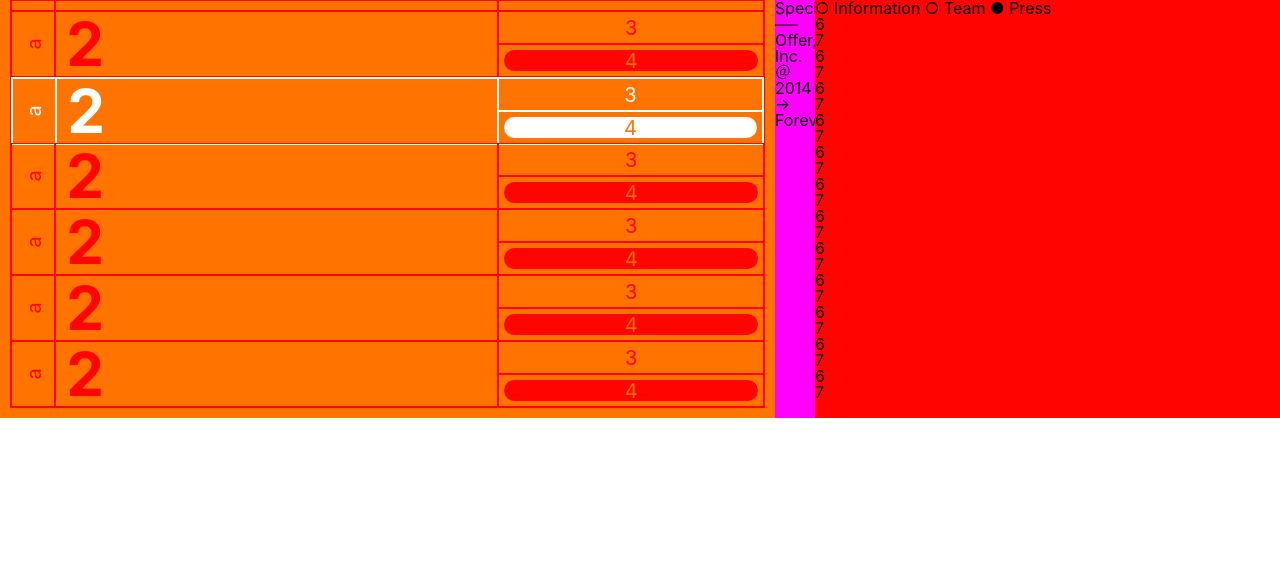
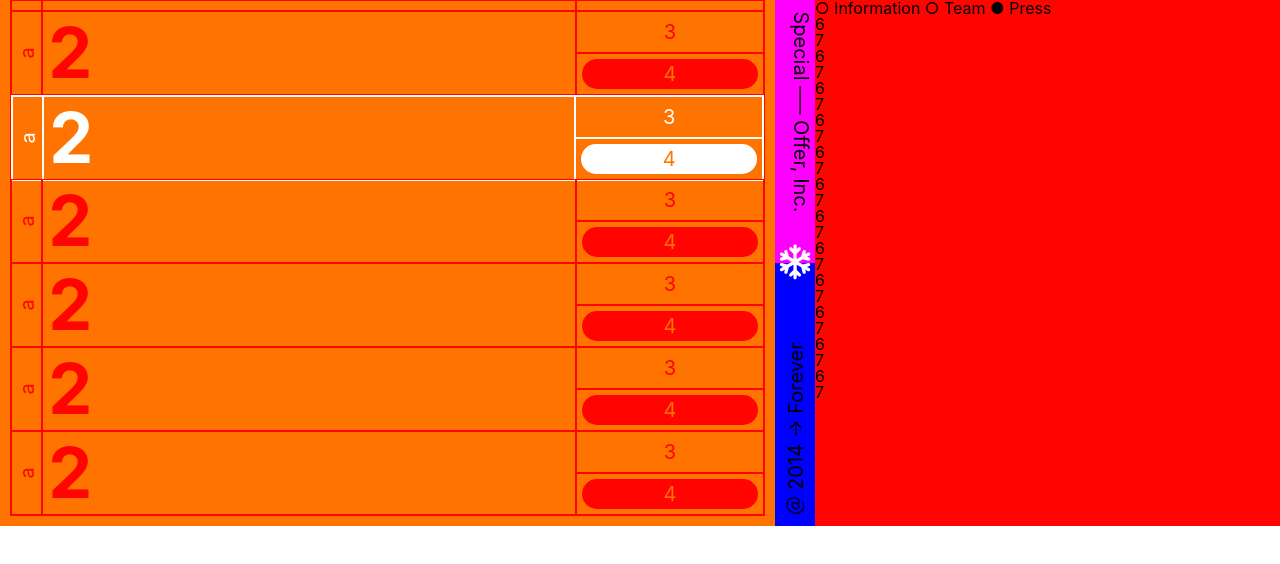
Before and after one commit to draketamer/csslayout_masterclass_challenge, a website built with Vite: page index.html in a window 1280 px wide. Built offline with nearby package versions, Linux system fonts and the light colour scheme.

Commit message:
중앙 바까지 완성

```diff
--- a/index.html
+++ b/index.html
@@ -74,6 +74,9 @@
       <div class="slice__blue">
         <span>＠ 2014 → Forever</span>
       </div>
+      <div class="slice__icon">
+        <i class="fa-regular fa-snowflake fa-lg"></i>
+      </div>
     </section>
     <section class="board">
       <div class="header">
@@ -141,5 +144,9 @@
         <h3 class="board__press-summary">7</h3>
       </div>
     </section>
+    <script
+      src="https://kit.fontawesome.com/1120a877b7.js"
+      crossorigin="anonymous"
+    ></script>
   </body>
 </html>
--- a/styles/style.scss
+++ b/styles/style.scss
@@ -20,7 +20,7 @@ body {
     grid-template-rows: minmax(10px, auto) repeat(6, 1fr);
     .orange__main-header {
       display: grid;
-      grid-template-columns: 0.1fr 1fr 0.6fr;
+      grid-template-columns: 0.1fr 1.7fr 0.6fr;
       gap: 0;
       // border: 0.5px solid #ff0400;
       div {
@@ -33,7 +33,7 @@ body {
       height: 100%;
       max-height: 100px;
       display: grid;
-      grid-template-columns: 0.1fr 1fr 0.6fr;
+      grid-template-columns: 0.1fr 1.7fr 0.6fr;
       grid-template-rows: 1fr 1fr;
       gap: 0;
 
@@ -55,8 +55,8 @@ body {
       .orange__bar-title {
         border: 0.5px solid #ff0400;
         grid-row: 1 / span 2;
-        padding-left: 10px;
-        font-size: 60px;
+        padding: 5px;
+        font-size: 70px;
         font-weight: bold;
         display: flex;
         justify-content: flex-start;
@@ -150,7 +150,50 @@ body {
 }
 
 .slice {
-  background-color: #ff00ff;
+  color: black;
+  display: grid;
+  grid-template-rows: 1fr 1fr;
+  gap: 0;
+  font-size: 20px;
+  position: relative;
+  width: 40px;
+  overflow: hidden;
+
+  .slice__pink {
+    background-color: #ff00ff;
+    display: flex;
+    flex-direction: column; /* 세로 정렬 */
+    justify-content: center; /* 중앙 정렬 */
+
+    & > span {
+      white-space: nowrap;
+      display: inline-block;
+      transform: rotate(90deg) translateY(75px) translateX(-20px);
+    }
+  }
+  .slice__blue {
+    background-color: #0000ff;
+    display: flex;
+    flex-direction: column; /* 세로 정렬 */
+    justify-content: center; /* 중앙 정렬 */
+
+    & > span {
+      white-space: nowrap;
+      display: inline-block;
+      transform: rotate(270deg) translateY(-80px) translateX(-20px);
+    }
+  }
+  .slice__icon {
+    display: flex;
+    justify-content: center;
+    align-items: center;
+    position: absolute;
+    top: 50%;
+    left: 50%;
+    transform: translateX(-50%) translateY(-50%);
+    color: white;
+    font-size: 28px;
+  }
 }
 
 .board {
```
